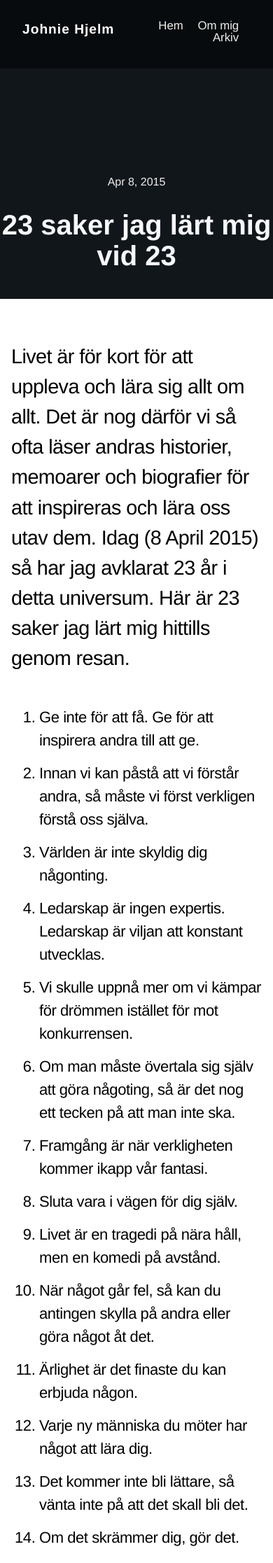
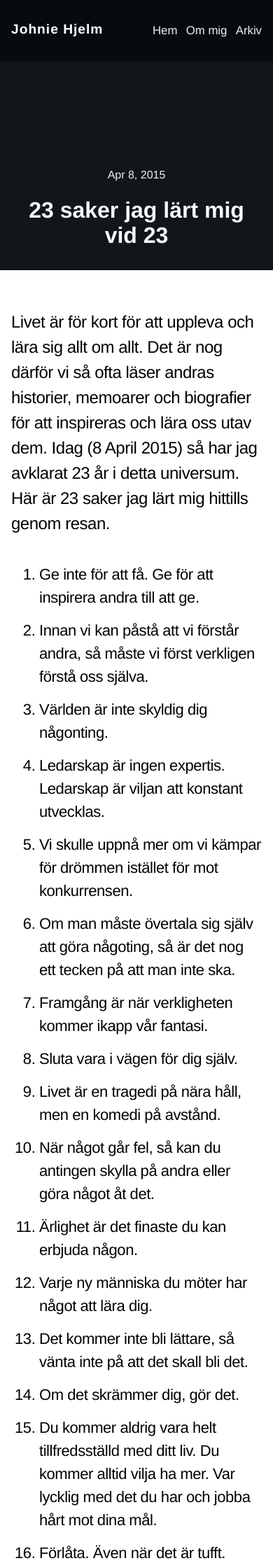
Before and after one commit to johnie/johnie.github.com, a Jekyll site: the page built from _posts/2015-04-08-23-saker-jag-lart-mig-vid-23.md, in a window 390 px wide. Shown: the top 2233 px of the page at 70% size. Built offline with Jekyll 4.4.1, drawn with Linux system fonts in a browser that asks for light colours; comment, search, counter and statistics services are not loaded.

Commit message:
Fixed styles

```diff
--- a/assets/_sass/base/_paragraphs.scss
+++ b/assets/_sass/base/_paragraphs.scss
@@ -7,6 +7,10 @@
   font-size: 1.8em;
   margin-bottom: 1.5em;
   font-family: $base-font-family;
+
+  @media (max-width: 600px) {
+    font-size: 1.5rem;
+  }
 }
 
 p{
--- a/assets/_sass/partials/_header.scss
+++ b/assets/_sass/partials/_header.scss
@@ -20,6 +20,10 @@
 
     .has-header &{
       background-color: rgba(0, 0, 0, 0.5);
+    }
+
+    @media (max-width: 600px) {
+      padding: 2em 1em;
     }
   }
 
@@ -69,4 +73,9 @@
 .post-title{
   line-height: 1.1;
   margin-bottom: 1em;
+
+  @media (max-width: 600px) {
+    padding: 0 1em;
+    font-size: 2rem;
+  }
 }
--- a/assets/_sass/partials/_nav.scss
+++ b/assets/_sass/partials/_nav.scss
@@ -16,6 +16,10 @@
 
   li{
     display: inline-block;
+
+    &:last-child a{
+      padding-right: 0 !important;
+    }
   }
 
   a{
@@ -32,5 +36,9 @@
     &.active{
       color: $brand-color;
     }
+
+    @media (max-width: 600px) {
+      padding-right: .5em;
+    }
   }
 }
```
